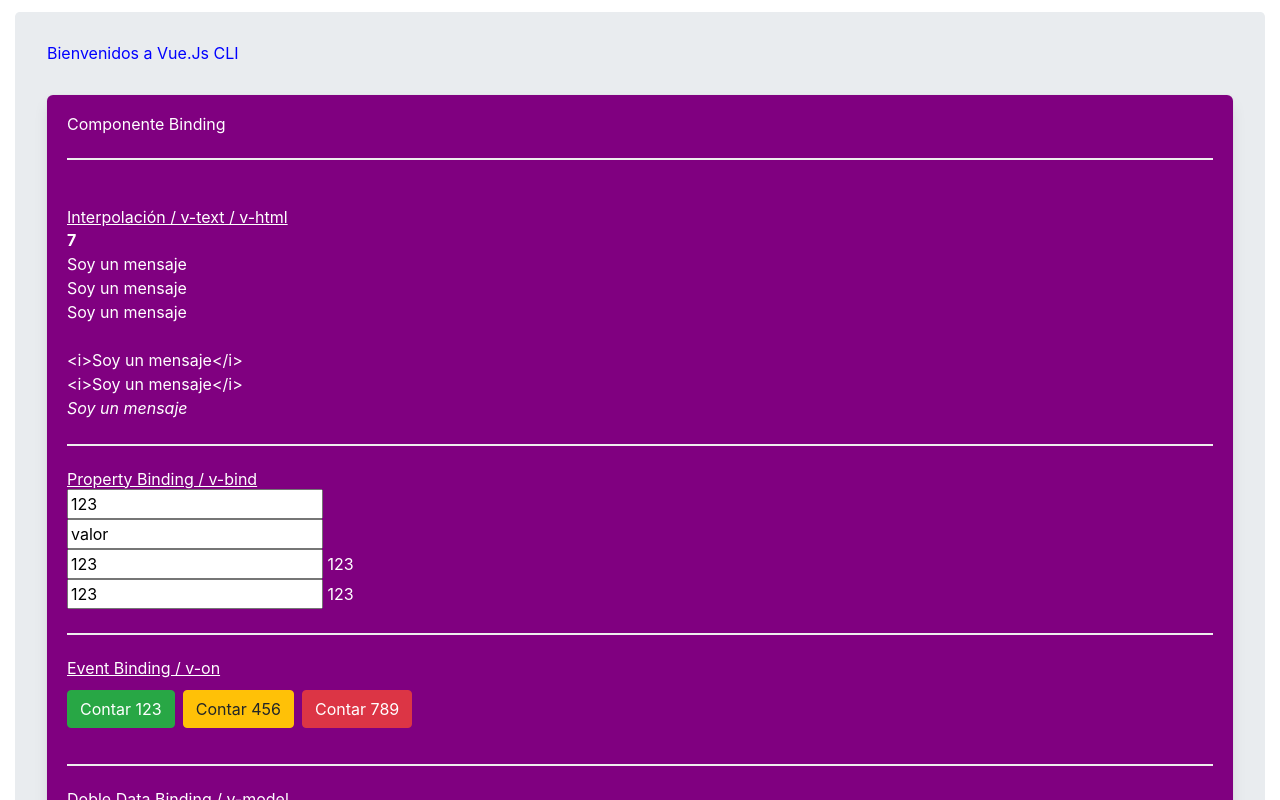
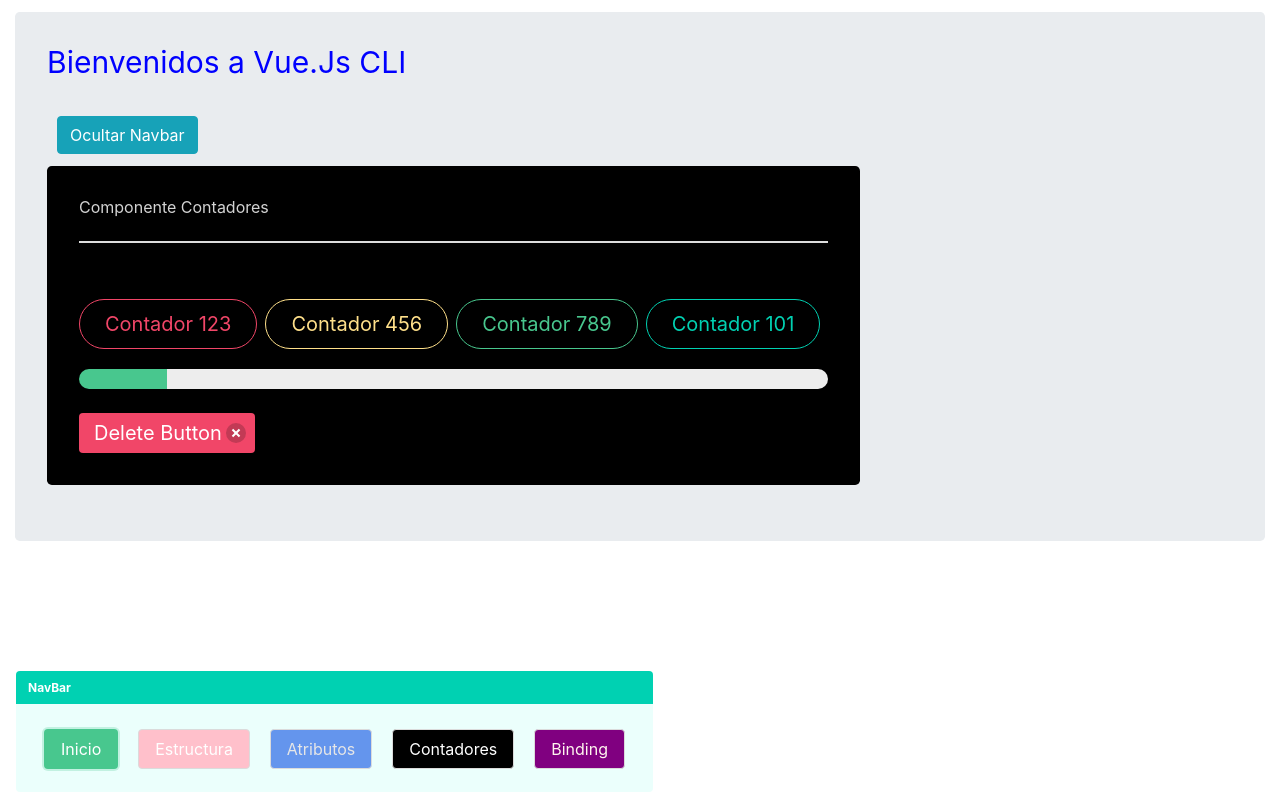
Before and after one commit to MatiasKala/Programacion-en-Nuevas-Tecnologias-2, a Vue app in the folder vue-cli-mio/: page /contadores in a window 1280 px wide. Shown: the top 800 px of the page. Built offline with nearby package versions, Linux system fonts and the light colour scheme.

Commit message:
Seguimiento primera parte Clase 8 (Solo Routing faltan Formularios)
Intente jugar un poco con Bulma pero me quedo un NavBar bastante feito, por suerte con Vue lo puedo ocultar facilmente jajaja

```diff
--- a/vue-cli-mio/package.json
+++ b/vue-cli-mio/package.json
@@ -13,7 +13,8 @@
     "core-js": "^3.6.5",
     "jquery": "^3.6.0",
     "popper.js": "^1.16.1",
-    "vue": "^2.6.11"
+    "vue": "^2.6.11",
+    "vue-router": "^3.5.1"
   },
   "devDependencies": {
     "@vue/cli-plugin-babel": "~4.5.0",
--- a/vue-cli-mio/src/App.vue
+++ b/vue-cli-mio/src/App.vue
@@ -1,30 +1,34 @@
 <template>
   <div id="app" class="container-fluid mt-3" >
     <div class="jumbotron">
-    <h1>Bienvenidos a Vue.Js CLI</h1>
+    <h1 style="font-size:30px">Bienvenidos a Vue.Js CLI</h1>
     <br>
-    <Binding />
+    <Navbar/>
+    <router-view></router-view>
+    <!-- <Binding />
     <Estructura />
     <Atributos />
-    <Contadores/>
+    <Contadores/> -->
 
     </div>
   </div>
 </template>
 
 <script>
-import Binding from './components/Binding.vue'
-import Estructura from './components/Estructura.vue'
-import Atributos from './components/Atributos.vue'
-import Contadores from './components/Contadores.vue'
+// import Binding from './components/Binding.vue'
+// import Estructura from './components/Estructura.vue'
+// import Atributos from './components/Atributos.vue'
+// import Contadores from './components/Contadores.vue'
+import Navbar from './components/Navbar.vue'
 
 export default {
   name: 'App',
   components: {
-    Binding,
-    Estructura,
-    Atributos,
-    Contadores
+    // Binding,
+    // Estructura,
+    // Atributos,
+    // Contadores,
+    Navbar
   }
 }
 </script>
--- /dev/null
+++ b/vue-cli-mio/src/components/Navbar.vue
@@ -0,0 +1,116 @@
+<template>
+  <section >
+
+    <div class="columns">
+      <div class="column">
+        <nav class="navbar is-centered is-fixed-bottom " v-if="mostrar">
+          <div class="navbar-start">
+            <ul>
+              <li class="nav-item">
+                <article class="message is-small is-primary  ">
+                  <div class="message-header">NavBar</div>
+                  <div class="message-body buttons is-left ">
+                    <router-link to="/">
+                      <button class="nav-link button is-success is-focused" href="#">Inicio</button>
+                    </router-link>
+
+                    <router-link to="/estructura">
+                      <button class="nav-link button" id="estructura" href="#">Estructura</button>
+                    </router-link>
+
+                    <router-link to="/atributos">
+                      <button class="nav-link button" id="atributos" href="#">Atributos</button>
+                    </router-link>
+
+                    <router-link to="/contadores">
+                      <button class="nav-link button" id="contadores" href="#">Contadores</button>
+                    </router-link>
+
+                    <router-link to="/binding">
+                      <button class="nav-link button" id="binding" href="#">Binding</button>
+                    </router-link>
+
+                  </div>
+                </article>
+              </li>
+            </ul>
+          </div>
+        </nav>
+        <button class="btn btn-info my-3" @click="mostrar=!mostrar">
+            {{ mostrar?'Ocultar Navbar':'Mostrar NavBar' }}
+        </button>
+      </div>
+    </div>
+  </section>
+
+</template>
+
+<script lang="js">
+
+  export default  {
+    name: 'navbar',
+    props: [],
+    mounted () {
+
+    },
+    data () {
+      return {
+        mostrar:true,
+      }
+    },
+    methods: {
+
+    },
+    computed: {
+
+    }
+}
+
+
+</script>
+
+<style scoped lang="css">
+  a {text-decoration: none !important}
+  .navbar {
+    height:117px;
+    margin-bottom:20px;
+    text-align: center;
+  }
+  button{
+    margin: 10px ;  opacity:1;
+  }
+  button:hover{
+    animation: bounce 0.39s;
+  }
+  @keyframes bounce {
+  0%, 20%, 60%, 100% {
+    -webkit-transform: translateY(0);
+    transform: translateY(0);
+  }
+  30%, 50%,80%{
+    -webkit-transform: translateY(-10px);
+    transform: translateY(-10px);
+  }
+  40% {
+    -webkit-transform: translateY(-20px);
+    transform: translateY(-20px);
+  }
+  }
+  #binding{
+    background-color: purple;
+    color: seashell ;
+  }
+  #atributos{
+    background-color: cornflowerblue;
+    color: rgb(230, 230, 230);
+  }
+  #contadores{
+    background-color: rgb(0, 0, 0);
+    color: rgb(255, 255, 255) ;
+  }
+  #estructura{
+    background-color: pink;
+    color: white ;
+
+  }
+</style>
--- a/vue-cli-mio/src/main.js
+++ b/vue-cli-mio/src/main.js
@@ -7,8 +7,11 @@ import 'bootstrap/dist/css/bootstrap.min.css'
 import 'popper.js'
 import 'bulma/css/bulma.css'
 
+import { router } from './router'
+
 Vue.config.productionTip = false
 
 new Vue({
+  router,
   render: h => h(App),
 }).$mount('#app')
--- /dev/null
+++ b/vue-cli-mio/src/router.js
@@ -0,0 +1,20 @@
+import Vue from 'vue'
+import VueRouter from 'vue-router'
+
+import Binding from './components/Binding.vue'
+import Estructura from './components/Estructura.vue'
+import Atributos from './components/Atributos.vue'
+import Contadores from './components/Contadores.vue'
+
+Vue.use(VueRouter)
+
+export const router=new VueRouter({
+    mode :'history',
+    routes : [
+        {path:'/',redirect:'/contadores'},
+        {path:'/binding',component: Binding},
+        {path:'/atributos',component: Atributos},
+        {path:'/contadores',component: Contadores},
+        {path:'/estructura',component: Estructura},
+    ]
+})
```
Also changed, not shown: 1 other file (tests, documents, lock files or other folders).
